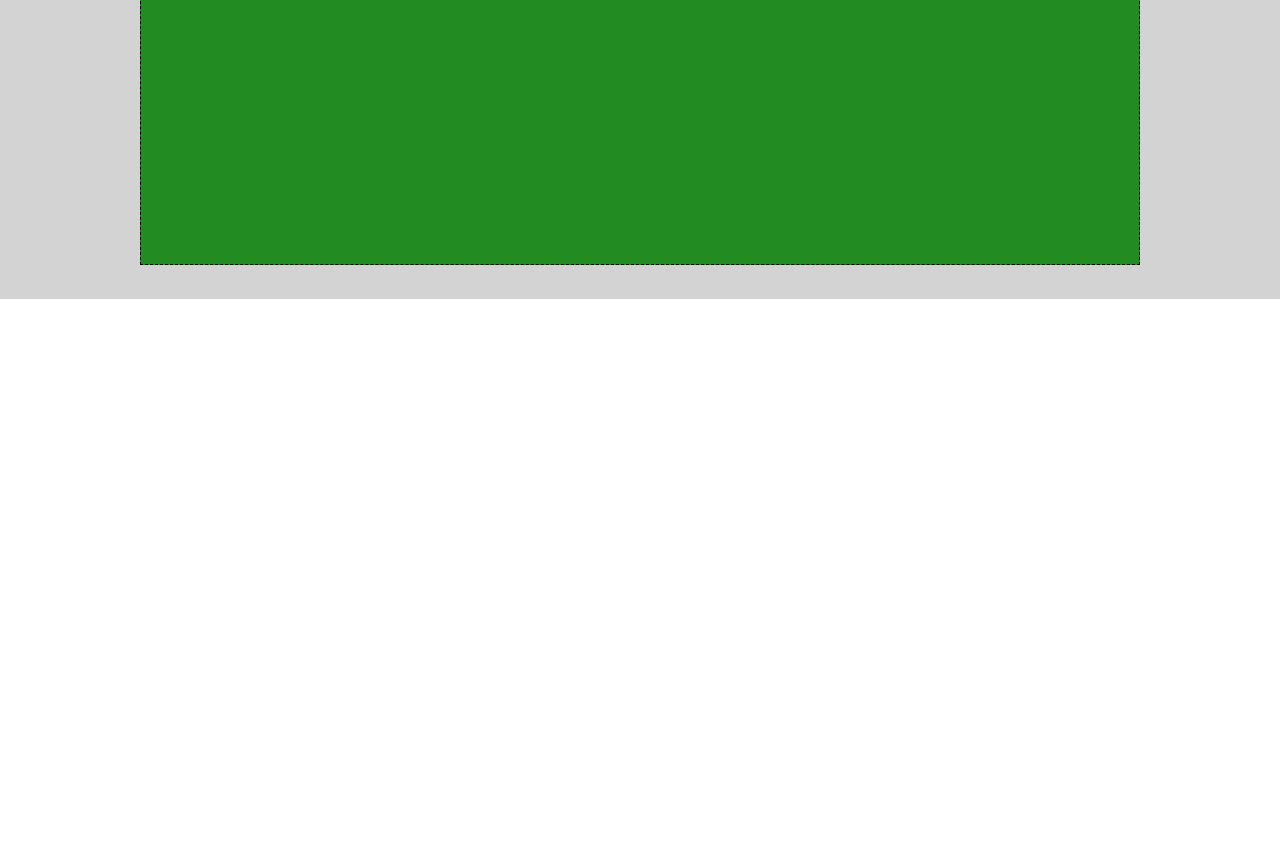
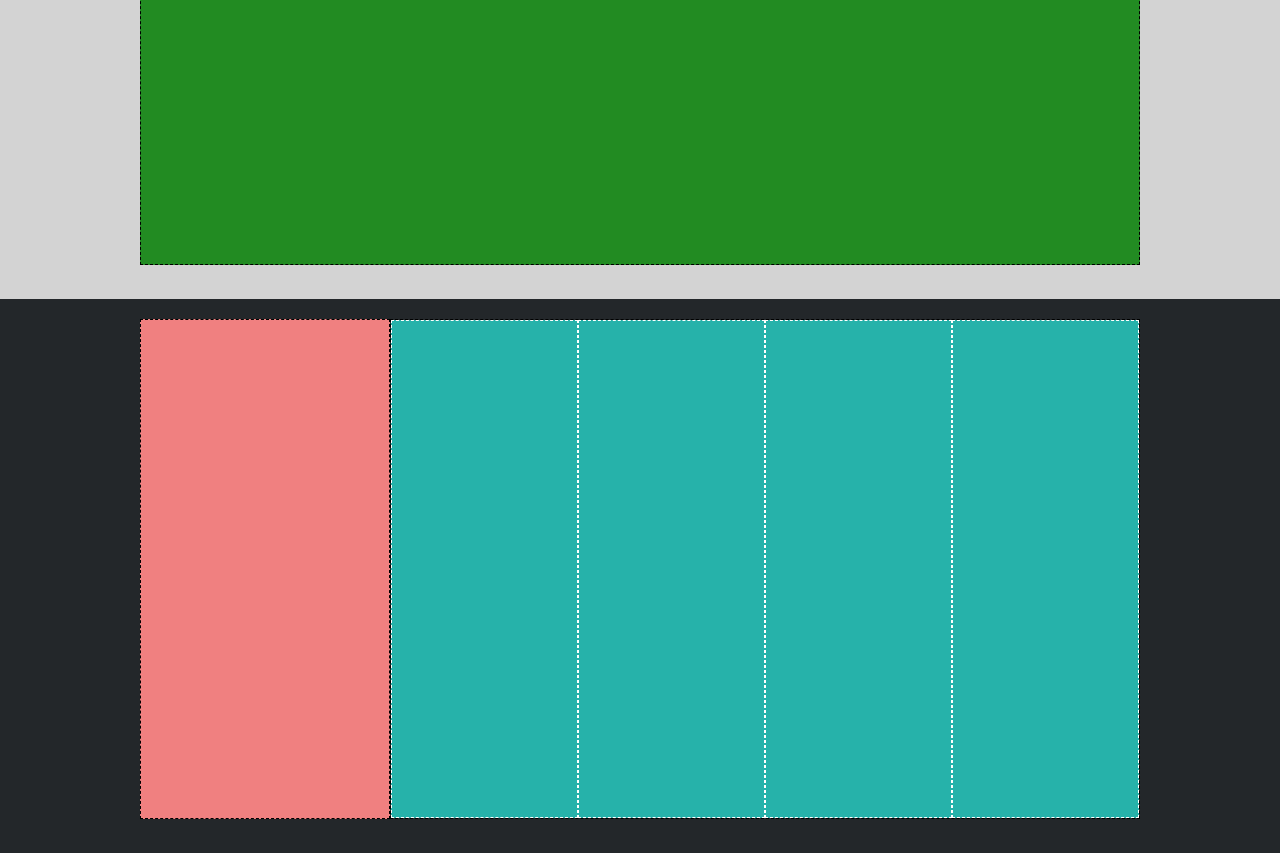
Before and after one commit to vitodursopettersson/htmlcss-struttura-discord, a plain HTML site: page index.html in a window 1280 px wide. Shown: the part 2195-3048 px from the top of the page. Before the commit the page ends 2494 px from the top, so only its background shows below. Drawn offline with Linux system fonts and the light colour scheme.

Commit message:
test: footer

```diff
--- a/css/style.css
+++ b/css/style.css
@@ -30,15 +30,15 @@ section {
     padding: 34px 0px;
 }
 
+footer section {
+    padding-top: 20px;
+}
+
 .container {
     width: 1000px;
     margin: 0 auto;
     display: flex;
 }
-
-
-
-
 
 /*
 +++++++++++++++
@@ -46,7 +46,7 @@ Debug
 +++++++++++++++
 */
 
-/* Debug Common */
+/* Debug Border */
 
 .debug header>*>* {
     border: black dashed 1px;
@@ -57,6 +57,10 @@ Debug
 }
 
 .debug main section>*>* {
+    border: black dashed 1px;
+}
+
+.debug footer section>*>* {
     border: black dashed 1px;
 }
 
@@ -112,6 +116,28 @@ Debug
 
 .debug .fullwidth-column {
     background-color: #228B22;
+}
+
+/* Debug Footer */
+
+.debug footer section {
+    background-color: #23272A;
+}
+
+.debug footer .container {
+    height: 500px;
+}
+
+.debug footer .big-collumn {
+    background-color: #F08080;
+}
+
+.debug footer .small-collumn {
+    background-color: #26B2AA;
+}
+
+.debug footer .group-small-collumn>* {
+    border: #ffffff dashed 1px;
 }
 
 /*
@@ -174,3 +200,22 @@ Main
 .fullwidth-column {
     width: 100%;
 }
+
+/*
+---------------
+Footer
+---------------
+*/
+
+footer .big-collumn {
+    width: 25%;
+}
+
+footer .group-small-collumn {
+    display: flex;
+    width: 75%;
+}
+
+footer .small-collumn {
+    width: calc(100%/4);
+}
--- a/index.html
+++ b/index.html
@@ -41,6 +41,7 @@
         </div>
     </header>
 
+    <!-- Main -->
     <main>
 
         <!-- Above -->
@@ -80,6 +81,22 @@
         </section>
 
     </main>
+
+    <!-- Footer -->
+    <footer>
+        <section>
+            <div class="container">
+                <div class="big-collumn"></div>
+                <div class="group-small-collumn">
+                    <div class="small-collumn"></div>
+                    <div class="small-collumn"></div>
+                    <div class="small-collumn"></div>
+                    <div class="small-collumn"></div>
+                </div>
+            </div>
+        </section>
+    </footer>
+
 </body>
 
 </html>
```
